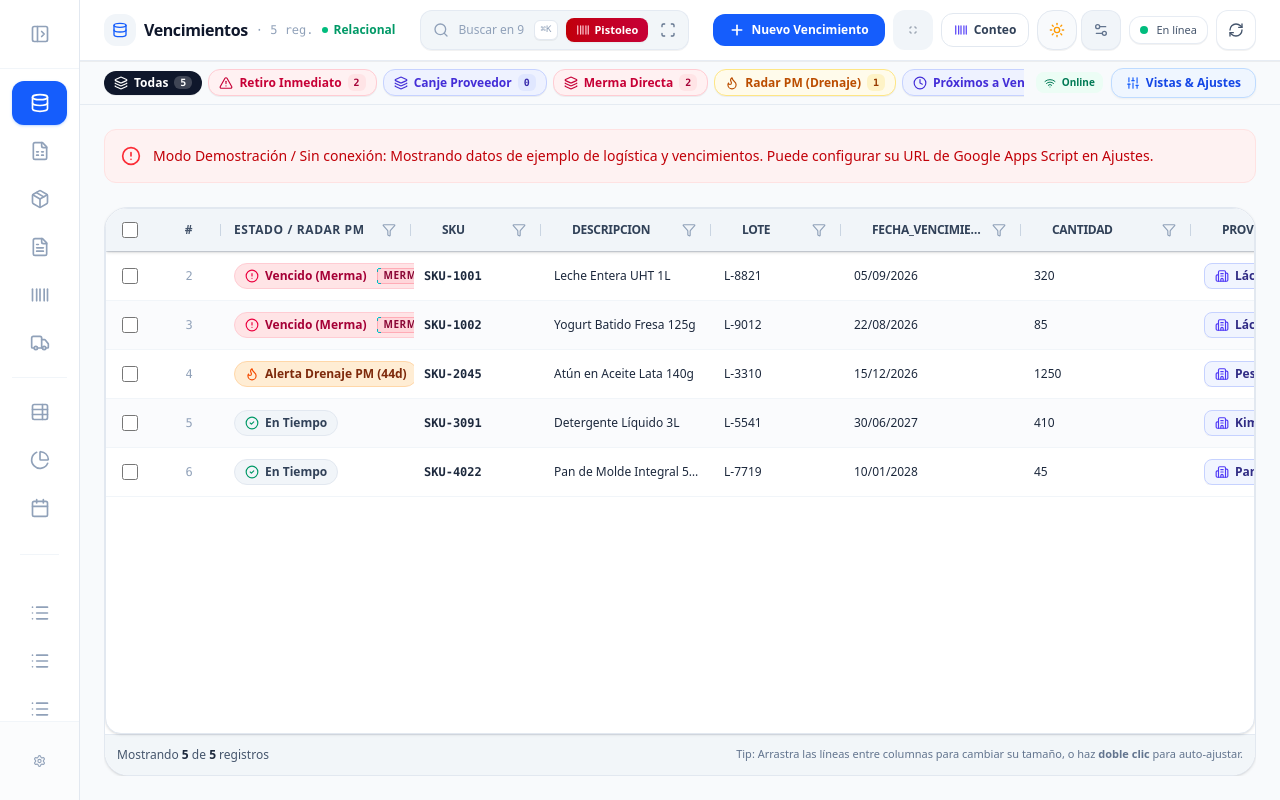
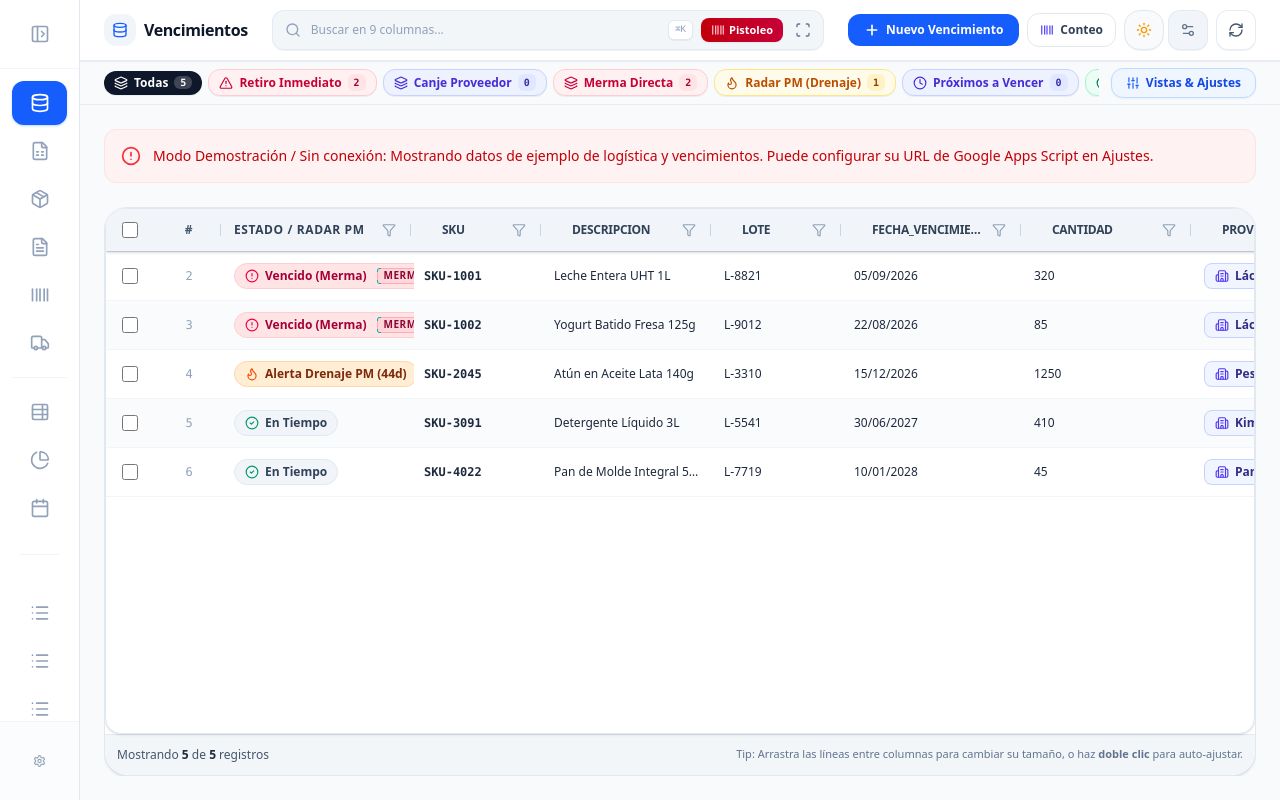
Before and after one commit to rps2217/controldevencimientos, a React (Vite) app: page / in a window 1280 px wide. Both pictures are taken after a click on the button "Explorar con datos de demostración". Built offline with nearby package versions, Linux system fonts and the light colour scheme.

Commit message:
refactor: cleanup dashboard UI and sync indicator
Remove unused navigation elements and redundant scanner triggers. Simplify the synchronization status component to hide when the system is in an online, non-syncing state.

```diff
--- a/src/components/navigation/DashboardTopNav.tsx
+++ b/src/components/navigation/DashboardTopNav.tsx
@@ -146,15 +146,7 @@ export const DashboardTopNav: React.FC = () => {
               <h1 className="font-extrabold text-sm sm:text-base text-slate-900 dark:text-slate-100 tracking-tight whitespace-nowrap">
                 {viewMeta.title}
               </h1>
-              <span className="text-slate-400 dark:text-slate-500 text-xs font-mono tabular-nums shrink-0 font-medium">
-                · {filteredItems.length} reg.
-              </span>
             </div>
-            {isRelationalActive && activeView === 'main' && (
-              <span className="hidden xl:inline-flex items-center gap-1.5 text-xs text-emerald-600 dark:text-emerald-400 font-semibold shrink-0">
-                <span className="w-1.5 h-1.5 rounded-full bg-emerald-500 animate-pulse" /> Relacional
-              </span>
-            )}
           </div>
         </div>
 
@@ -239,15 +231,6 @@ export const DashboardTopNav: React.FC = () => {
             </button>
           )}
 
-          {/* Camera Scan Trigger on Mobile & Tablet */}
-          <button
-            onClick={() => setIsScannerOpen(true)}
-            className="app-button bg-slate-100 dark:bg-slate-800 text-slate-600 dark:text-slate-300 hover:bg-slate-200 dark:hover:bg-slate-700 w-10 h-10 flex items-center justify-center shrink-0"
-            title="Escanear con cámara"
-          >
-            <Scan className="w-4 h-4" />
-          </button>
-
           {/* Conteo Físico Terminal (Desktop & Tablet) */}
           {canCount && (
             <button
@@ -273,29 +256,27 @@ export const DashboardTopNav: React.FC = () => {
             </button>
           </div>
 
-          {/* Sync Indicator */}
+          {/* Sync Indicator (shown only during active sync or offline) */}
+          {(isSyncing || isOffline) && (
             <div
               onClick={onOpenSyncAudit}
               className="hidden lg:flex items-center gap-2 bg-white dark:bg-slate-800 border border-slate-200/80 dark:border-slate-700/80 px-2.5 py-1.5 rounded-xl text-xs font-semibold shadow-2xs shrink-0 cursor-pointer hover:border-blue-300 dark:hover:border-blue-700 hover:bg-slate-50 dark:hover:bg-slate-750 transition-all group"
               title={
                 isSyncing
                   ? 'Sincronizando cambios...'
-                : isOffline
-                  ? 'Modo sin conexión'
-                  : `En línea${latencyMs ? ` · ${latencyMs}ms` : ''}`
+                  : 'Modo sin conexión'
               }
             >
               {isSyncing ? (
                 <RefreshCw className="w-3.5 h-3.5 text-blue-600 animate-spin shrink-0" />
-            ) : isOffline ? (
+              ) : (
                 <span className="w-2 h-2 rounded-full bg-amber-500 animate-pulse shrink-0" />
-            ) : (
-              <span className="w-2 h-2 rounded-full bg-emerald-500 shrink-0" />
               )}
               <span className="text-slate-600 dark:text-slate-300 text-[11px] font-medium hidden xl:inline">
-              {isSyncing ? 'Sincronizando' : isOffline ? 'Offline' : 'En línea'}
+                {isSyncing ? 'Sincronizando' : 'Offline'}
               </span>
             </div>
+          )}
 
           {/* Refresh button */}
           <button
--- a/src/components/navigation/SyncStatusIndicator.tsx
+++ b/src/components/navigation/SyncStatusIndicator.tsx
@@ -1,5 +1,5 @@
 import React from 'react';
-import { Wifi, WifiOff, Loader2 } from 'lucide-react';
+import { WifiOff, Loader2 } from 'lucide-react';
 import { useDashboard } from '../../context/DashboardContext';
 
 export const SyncStatusIndicator: React.FC = () => {
@@ -7,28 +7,23 @@ export const SyncStatusIndicator: React.FC = () => {
   const isOffline = dashboard.isOffline ?? false;
   const isSyncing = dashboard.isSyncing ?? false;
 
+  if (!isOffline && !isSyncing) return null;
+
   return (
     <div className={`px-2 py-1 rounded-lg text-[10px] font-bold flex items-center gap-1.5 transition-all ${
       isOffline
         ? 'bg-amber-100 dark:bg-amber-950/60 text-amber-800 dark:text-amber-300'
-        : isSyncing
-        ? 'bg-blue-100 dark:bg-blue-950/60 text-blue-700 dark:text-blue-300'
-        : 'bg-emerald-50 dark:bg-emerald-950/60 text-emerald-700 dark:text-emerald-300'
+        : 'bg-blue-100 dark:bg-blue-950/60 text-blue-700 dark:text-blue-300'
     }`}>
       {isOffline ? (
         <>
           <WifiOff className="w-3 h-3" />
           <span className="hidden sm:inline">Offline</span>
         </>
-      ) : isSyncing ? (
+      ) : (
         <>
           <Loader2 className="w-3 h-3 animate-spin" />
           <span className="hidden sm:inline">Sincronizando...</span>
-        </>
-      ) : (
-        <>
-          <Wifi className="w-3 h-3" />
-          <span className="hidden sm:inline">Online</span>
         </>
       )}
     </div>
--- a/src/components/views/DashboardFilterPanels.tsx
+++ b/src/components/views/DashboardFilterPanels.tsx
@@ -1,14 +1,11 @@
 import React from 'react';
-import { Upload, Plus, FileWarning } from 'lucide-react';
 import { EventResolutionCards } from './EventResolutionCards';
 import { EventFilterChips } from './EventFilterChips';
 import { PmRadarCards } from './PmRadarCards';
 import { useDashboard } from '../../context/DashboardContext';
-import { useModalsActions } from '../../context/ModalsContext';
 
 export const DashboardFilterPanels: React.FC = () => {
   const dashboard = useDashboard();
-  const modalsActions = useModalsActions();
 
   const areFiltersVisible = dashboard.areFiltersVisible ?? false;
   const quickChips = dashboard.quickChips ?? [];
@@ -36,8 +33,6 @@ export const DashboardFilterPanels: React.FC = () => {
   const pmRadarFilter = dashboard.pmRadarFilter ?? [];
   const setPmRadarFilter = dashboard.setPmRadarFilter ?? (() => {});
   const pmMetrics = dashboard.pmMetrics;
-  const onOpenBulkImport = () => modalsActions.setIsBulkImportOpen(true);
-  const onOpenNewItemModal = () => dashboard.handleOpenModal();
 
   if (!areFiltersVisible) return null;
 
@@ -76,49 +71,6 @@ export const DashboardFilterPanels: React.FC = () => {
       {/* INCIDENCIAS & FRC STRIP (por capacidad de incidencia) */}
       {canLogEvents && activeSheet && (
         <div className="bg-white dark:bg-slate-900 border-b border-slate-200 dark:border-slate-800 px-4 sm:px-8 py-4 shrink-0 flex flex-col gap-4 shadow-xs">
-          {/* Action and Summary Bar for Incidencias & FRC */}
-          <div className="flex items-center justify-between flex-wrap gap-3 pb-3 border-b border-slate-100 dark:border-slate-800">
-            <div className="flex items-center gap-2.5">
-              <div className="w-8 h-8 rounded-xl bg-amber-100 dark:bg-amber-950/70 border border-amber-300 dark:border-amber-800 text-amber-700 dark:text-amber-300 flex items-center justify-center font-bold shadow-2xs">
-                <FileWarning className="w-4 h-4" />
-              </div>
-              <div>
-                <h3 className="text-sm font-bold text-slate-900 dark:text-slate-100 flex items-center gap-2">
-                  Gestión Operativa de Incidencias & FRC
-                  <span className="text-[11px] font-mono px-2 py-0.5 rounded-full bg-amber-50 dark:bg-amber-900/40 text-amber-700 dark:text-amber-300 border border-amber-200 dark:border-amber-800 font-medium">
-                    {items.length} {items.length === 1 ? 'registro' : 'registros'}
-                  </span>
-                </h3>
-                <p className="text-xs text-slate-500 dark:text-slate-400">
-                  Control y resolución de averías, diferencias de inventario, transporte y mermas
-                </p>
-              </div>
-            </div>
-
-            <div className="flex items-center gap-2">
-              {onOpenBulkImport && (
-                <button
-                  onClick={onOpenBulkImport}
-                  className="app-button border border-amber-300 dark:border-amber-700 bg-amber-50 dark:bg-amber-950/50 text-amber-800 dark:text-amber-200 hover:bg-amber-100 dark:hover:bg-amber-900/50 flex items-center gap-2"
-                  title="Importar masivamente Incidencias FRC desde Excel o Portapapeles"
-                >
-                  <Upload className="w-3.5 h-3.5 text-amber-600 dark:text-amber-400" />
-                  <span>Importar FRC (Excel / Portapapeles)</span>
-                </button>
-              )}
-              {onOpenNewItemModal && (
-                <button
-                  onClick={onOpenNewItemModal}
-                  className="app-button bg-blue-600 hover:bg-blue-700 text-white flex items-center gap-1.5"
-                  title="Registrar una nueva incidencia individual"
-                >
-                  <Plus className="w-3.5 h-3.5" />
-                  <span className="hidden sm:inline">Nueva Incidencia</span>
-                </button>
-              )}
-            </div>
-          </div>
-
           <EventResolutionCards
             eventResolutionFilter={eventResolutionFilter}
             onFilterClick={(val, isMulti) => setEventResolutionFilter(prev => handleFilterToggle(prev, val, isMulti))}
```
Lines whose indentation alone changed are shown as unchanged.
